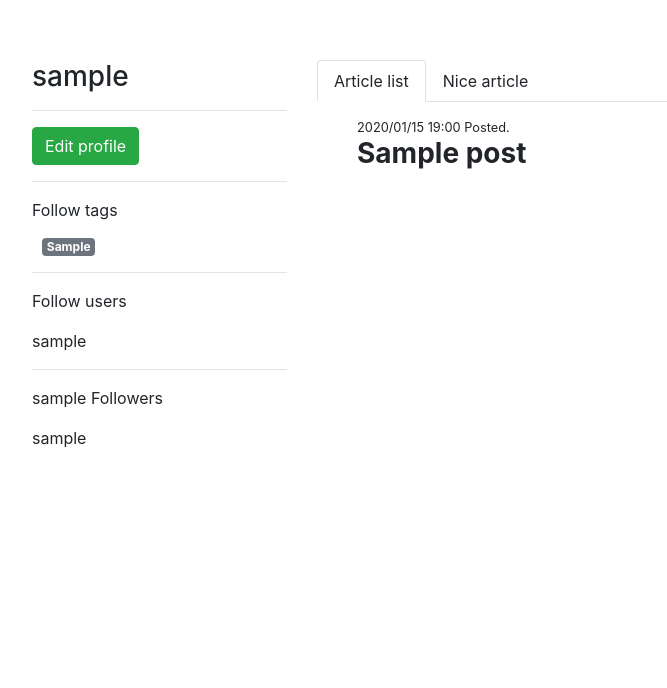
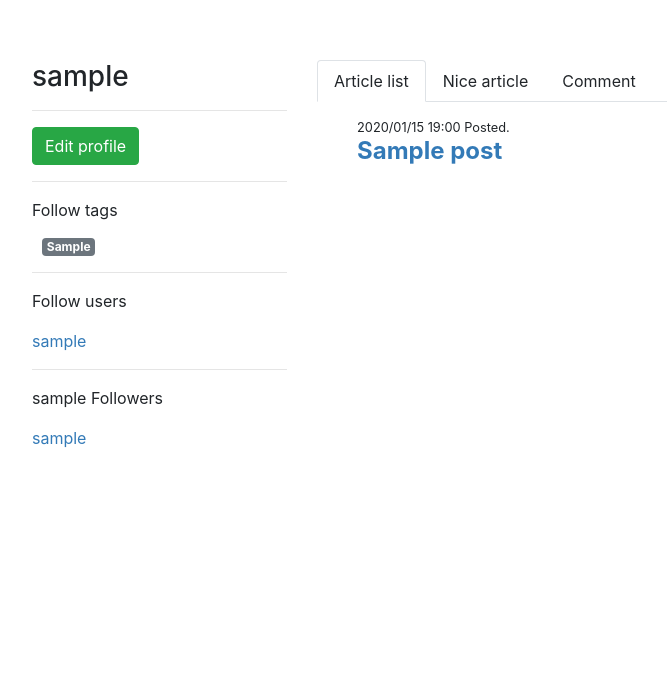
Before and after one commit to Takumetal/qiita-clone, a Django app: a page that uses templates/accounts/detail.html in a window 1280 px wide. Shown: the part 56-744 px from the top of the page, without its empty margins (148-815 px from the left). Run offline with Django 3.2, Linux system fonts and the light colour scheme; a user stored in the database is signed in; tables that the repository leaves empty hold one stand-in row (values such as "Sample post"); some libraries are stand-ins or nearby versions.

Commit message:
Add local_settings.py, fix user ranking order by, account detail view add comment tab.

```diff
--- a/accounts/views.py
+++ b/accounts/views.py
@@ -7,6 +7,7 @@ from django.views.generic.edit import FormView, UpdateView
 from django.utils.translation import gettext_lazy as _
 
 from accounts.models import UserProfile
+from comments.models import Comment
 from users.models import User
 from posts.models import Post
 
@@ -47,6 +48,7 @@ class UserDetailView(DetailView):
         login_user = get_object_or_404(User, username=self.request.user.username)
         context['is_login_user'] = True if target_user.email == login_user.email else False
         context['good_article'] = Post.objects.get_good_article_for_specific_user(self.request.user)
+        context['comments'] = Comment.objects.get_comments_for_specific_user(self.request.user)
 
         return context
 
@@ -72,7 +74,13 @@ class StockListView(ListView):
 
     def get_queryset(self, *args, **kwargs):
         qs = UserProfile.objects.get(user=self.request.user)
-        return qs
+        stock_list = []
+        if qs.stock:
+            for stock in qs.stock.all():
+                if stock.tag:
+                    stock.tag_list = stock.tag.split(' ')
+                stock_list.append(stock)
+        return stock_list
 
     def get_context_data(self, *args, **kwargs):
         context = super(StockListView, self).get_context_data(*args, **kwargs)
@@ -84,9 +92,7 @@ class StockListView(ListView):
 
     def post(self, request, *args, **kwargs):
         post_pk = request.POST['post_pk']
-        is_stock = True if request.POST['is_stock'] == 'true' else False
         post = Post.objects.get(pk=post_pk)
-        # user_profile = UserProfile.objects.get(user=request.user)
         stock_result = UserProfile.objects.stock_toggle(request.user, post)
 
         return JsonResponse({'is_stock': stock_result})
@@ -96,7 +102,6 @@ class UserFollowView(View):
 
     def post(self, request, *args, **kwargs):
         username = self.kwargs.get('username')
-        is_follow = True if request.POST['is_follow'] == 'true' else False
         target_user = User.objects.get(username=username)
         user_follow_result = UserProfile.objects.user_follow_toggle(request.user, target_user)
 
--- a/comments/models.py
+++ b/comments/models.py
@@ -25,6 +25,9 @@ class CommentManager(models.Manager):
             comment.is_good = True if user in comment.good.all() else False
         return comments
 
+    def get_comments_for_specific_user(self, user):
+        return Comment.objects.filter(post_user=user).order_by('-create_date')
+
     def comment_good_toggle(self, user, comment_obj):
         if user in comment_obj.good.all():
             is_good = False
--- a/comments/views.py
+++ b/comments/views.py
@@ -14,8 +14,9 @@ class CommentView(View):
     def post(self, request, *args, **kwargs):
         username = self.kwargs.get('username')
         pk = self.kwargs.get('pk')
+        commented_username = request.user.username
         text = request.POST.get('text', None)
-        result = Comment.objects.create_comment(username, pk, text)
+        result = Comment.objects.create_comment(commented_username, pk, text)
 
         if request:
             messages.success(request, _('Posted a comment.'))
--- a/config/settings.py
+++ b/config/settings.py
@@ -156,3 +156,8 @@ MESSAGE_TAGS = {
 # Media
 MEDIA_URL = '/media/'
 MEDIA_ROOT = os.path.join(BASE_DIR, 'media')
+
+try:
+    from .local_settings import *
+except Exception as e:
+    pass
--- a/posts/models.py
+++ b/posts/models.py
@@ -28,7 +28,8 @@ class PostManager(models.Manager):
         return is_good
 
     def post_ranking(self):
-        return Post.objects.all().order_by('-good')[:10]
+        return Post.objects.all().annotate(
+            good_counts=models.Count('good')).order_by('-good_counts')[:10]
 
 
 class Post(models.Model):
--- a/static/css/style.css
+++ b/static/css/style.css
@@ -1,4 +1,8 @@
 /**** custom css ****/
+
+.text-link {
+    color: #337ab7;
+}
 
 /* accounts/edit.html, posts/create.html, posts/update.html */
 #post-submit {
@@ -20,12 +24,18 @@
 .stock_form {
     display: inline-block;
     margin-bottom: 0px;
+    margin-right: 10px;
 }
 .stock_form:hover {
     cursor: pointer;
 }
 .stock-icon-close {
     color: #28a745;
+}
+
+/* accounts/detail.html */
+.comment-text {
+    font-size: 0.9em;
 }
 
 /* posts/detail.html */
--- a/templates/accounts/detail.html
+++ b/templates/accounts/detail.html
@@ -1,5 +1,10 @@
 {% extends "base.html" %}
 {% load i18n %}
+{% load static %}
+
+{% block script %}
+    <script src="{% static 'js/marked.min.js' %}"></script>
+{% endblock script %}
 
 {% block title %}{{ user.username }}{% endblock title %}
 
@@ -35,14 +40,14 @@
 		<p>{% trans "Follow users" %}</p>
         {% if user.profile.following.all %}
             {% for user in user.profile.following.all %}
-                <a href="{% url 'accounts:detail' username=user.username %}" class="text-body">{{ user.username }}</a>
+                <a href="{% url 'accounts:detail' username=user.username %}" class="text-link">{{ user.username }}</a>
             {% endfor %}
         {% endif %}
 		<hr>
 		<p>{{ user.username }}&nbsp;{% trans "Followers" %}</p>
         {% if user.followed_by.all %}
             {% for profile in user.followed_by.all %}
-                <a href="{% url 'accounts:detail' username=profile.user.username %}" class="text-body">{{ profile.user.username }}</a>
+                <a href="{% url 'accounts:detail' username=profile.user.username %}" class="text-link">{{ profile.user.username }}</a>
             {% endfor %}
         {% endif %}
 	</div>
@@ -53,6 +58,8 @@
                    role="tab" aria-controls="nav-article" aria-selected="true">{% trans "Article list" %}</a>
                 <a class="nav-item nav-link text-body text-center" id="nav-good-tab" data-toggle="tab" href="#nav-good"
                    role="tab" aria-controls="nav-good" aria-selected="false">{% trans "Nice article" %}</a>
+                <a class="nav-item nav-link text-body text-center" id="nav-comment-tab" data-toggle="tab" href="#nav-comment"
+                   role="tab" aria-controls="nav-comment" aria-selected="false">{% trans "Comment" %}</a>
             </div>
         </nav>
         <div class="tab-content mt-3" id="nav-tabContent">
@@ -67,7 +74,7 @@
                             {% else %}
                                 <span><small>{{ post.create_date|date:"Y/m/d G:i" }}&nbsp;{% trans "Posted." %}</small></span><br>
                             {% endif %}
-                            <h3><strong><a class="text-body" href="{% url 'posts:detail' username=post.create_user.username pk=post.id %}">{{ post.title }}</a></strong></h3>
+                            <h4><strong><a class="text-link" href="{% url 'posts:detail' username=post.create_user.username pk=post.id %}">{{ post.title }}</a></strong></h4>
                         {% endfor %}
                     </ul>
                 {% endif %}
@@ -83,7 +90,33 @@
                             {% else %}
                                 <span><small>{{ post.create_date|date:"Y/m/d G:i" }}&nbsp;{% trans "Posted." %}</small></span><br>
                             {% endif %}
-                            <h3><strong><a class="text-body" href="{% url 'posts:detail' username=post.create_user.username pk=post.id %}">{{ post.title }}</a></strong></h3>
+                            <h4><strong><a class="text-link" href="{% url 'posts:detail' username=post.create_user.username pk=post.id %}">{{ post.title }}</a></strong></h4>
+                        {% endfor %}
+                    </ul>
+                {% endif %}
+            </div>
+            <div class="tab-pane" id="nav-comment" role="tabpanel" aria-labelledby="nav-comment-tab">
+                {% if comments %}
+                    {% get_current_language as LANGUAGE_CODE %}
+                    <ul class="post_list">
+                        {% for comment in comments %}
+                            {% if not forloop.first %}<hr>{% endif %}
+                            {% if LANGUAGE_CODE != 'ja' %}
+                                <span><small>Posted&nbsp;at&nbsp;{{ comment.create_date|date:"Y/m/d G:i" }}</small></span><br>
+                            {% else %}
+                                <span><small>{{ comment.create_date|date:"Y/m/d G:i" }}&nbsp;{% trans "Posted." %}</small></span><br>
+                            {% endif %}
+                            <span class="text-body small">
+                                <a class="text-link"
+                                   href="{% url 'accounts:detail' username=comment.post.create_user.username %}">
+                                    {{ comment.post.create_user.username }}</a>
+                                <span class="text-muted">&nbsp;{% trans "article" %}&nbsp;</span>
+                                <a class="text-link"
+                                   href="{% url 'posts:detail' username=comment.post.create_user.username pk=comment.post.pk %}">
+                                    {{ comment.post.title }}</a>
+                                <span class="text-muted">&nbsp;{% trans "commented" %}</span>
+                            </span><br>
+                            <div class="comment-text text-truncate">{{ comment.text }}</div>
                         {% endfor %}
                     </ul>
                 {% endif %}
@@ -94,6 +127,11 @@
 
 <script>
     $(document).ready(function() {
+
+        $(".comment-text").each(function(index, element) {
+            $(element).html(marked($(element).html()));
+        });
+
         $('.user-follow-toggle').click(function(e) {
             e.preventDefault();
             const _that = $(this);
--- a/templates/posts/detail.html
+++ b/templates/posts/detail.html
@@ -41,9 +41,9 @@
             {% get_current_language as LANGUAGE_CODE %}
             <div class="article-header">
                 {% if LANGUAGE_CODE != 'ja' %}
-                    Posted&nbsp;by&nbsp;<a class="text-body" href="{% url 'accounts:detail' username=object.create_user.username %}">{{ object.create_user.username }}</a>&nbsp;at&nbsp;{{ object.create_date|date:"Y/m/d G:i" }}
+                    Posted&nbsp;by&nbsp;<a class="text-link" href="{% url 'accounts:detail' username=object.create_user.username %}">{{ object.create_user.username }}</a>&nbsp;at&nbsp;{{ object.create_date|date:"Y/m/d G:i" }}
                 {% else %}
-                    <a class="text-body" href="{% url 'accounts:detail' username=object.create_user.username %}">{{ object.create_user.username }}&nbsp;</a>{% trans "at" %}&nbsp;{{ object.create_date|date:"Y/m/d G:i" }}&nbsp;{% trans "Posted." %}
+                    <a class="text-link" href="{% url 'accounts:detail' username=object.create_user.username %}">{{ object.create_user.username }}&nbsp;</a>{% trans "at" %}&nbsp;{{ object.create_date|date:"Y/m/d G:i" }}&nbsp;{% trans "Posted." %}
                 {% endif %}
                 {% if is_login_user %}
                     <button type="button" id="delete-article" class="btn btn-outline-danger float-right" data-toggle="modal" data-target="#delete">
@@ -89,7 +89,7 @@
         <div class="row comment-row">
             {% for comment in comments %}
                 <div class="col-sm-11 comment">
-                    <a href="{% url 'accounts:detail' username=comment.post_user.username %}" class="text-body">{{ comment.post_user.username }}</a>
+                    <a href="{% url 'accounts:detail' username=comment.post_user.username %}" class="text-link">{{ comment.post_user.username }}</a>
                     <span class="float-right text-muted small">{{ comment.create_date|date:"Y/m/d G:i" }}</span><br>
                     <form class="good_comment_form" action="{% url 'comments:good' username=comment.post_user.username pk=comment.post.pk pk=comment.pk %}">
                         {% csrf_token %}
```
Also changed, not shown: templates/accounts/stock.html (+16 -9 lines), templates/posts/index.html (+5 -5 lines), locale/ja/LC_MESSAGES/django.po, 1 other file.
